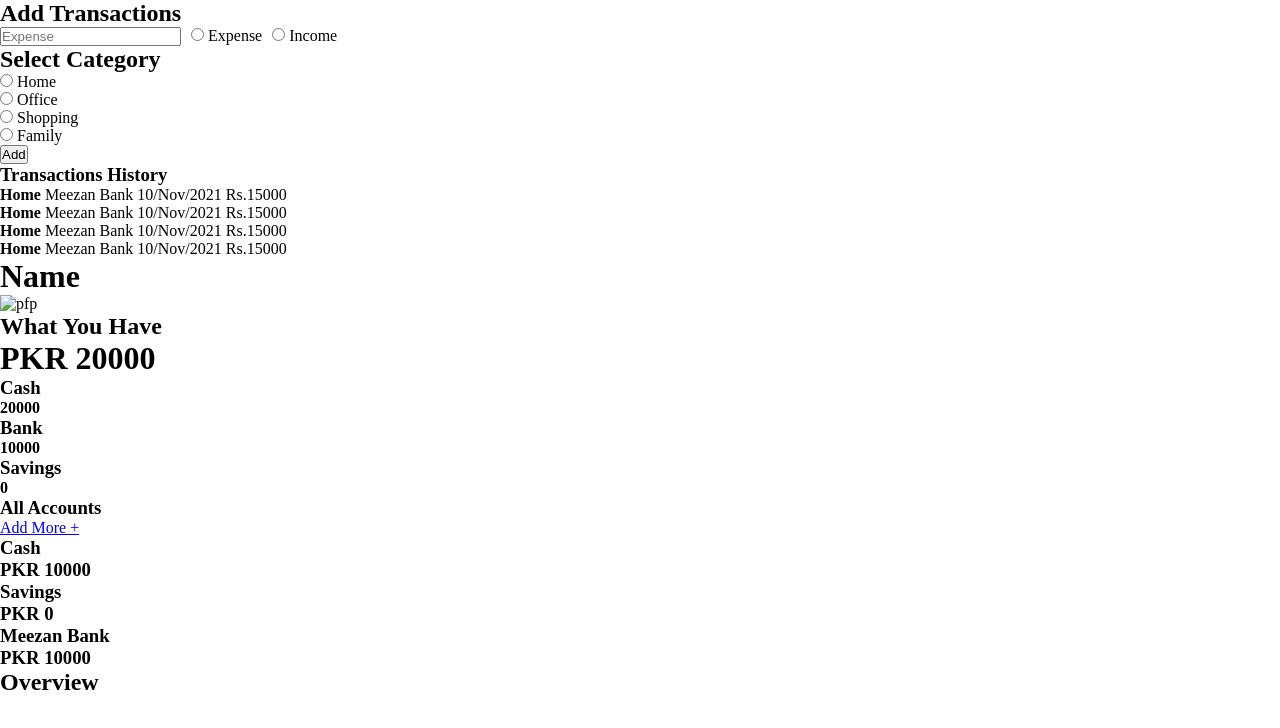
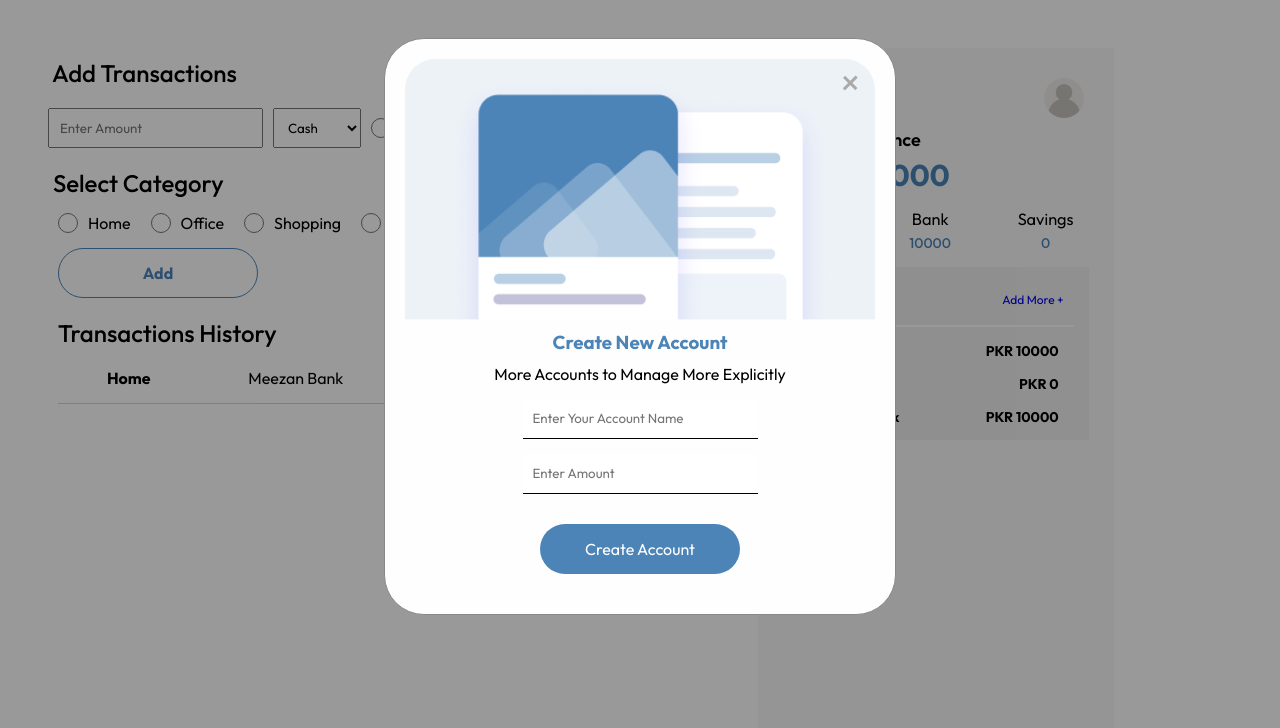
Before and after one commit to YarooqH/ExpenseTracker, a website built with Vite: page src/views/Dashboard.html in a window 1280 px wide. Both pictures are taken after a click on the link "Add More +". Built offline with nearby package versions, Linux system fonts and the light colour scheme; some packages are replaced by stand-ins of ours.

Commit message:
db connected

```diff
--- a/src/controllers/firebaseInit.js
+++ b/src/controllers/firebaseInit.js
@@ -19,5 +19,5 @@ const firebaseConfig = {
 // Initialize Firebase
 const app = initializeApp(firebaseConfig);
 
-export default app;
+export {app};
 // const analytics = getAnalytics(app);
--- a/src/controllers/main.js
+++ b/src/controllers/main.js
@@ -1,3 +1,3 @@
-import { getAuth, createUserWithEmailAndPassword } from "firebase/auth";
+import { staticUserEmail } from './authSignIn'
 
-const auth = getAuth();
+console.log(staticUserEmail);
--- a/src/styles/dashboard.css
+++ b/src/styles/dashboard.css
@@ -2,9 +2,298 @@
     padding: 0;
     margin: 0;
     box-sizing: border-box;
+    font-family: 'Outfit', sans-serif;
 }
 
 .transaction-input > form {
     display: flex;
     gap: 10px;
+    height: 50px;
+    /* justify-content: center; */
+    align-items: center;
 }
+
+.transaction-input {
+    height: 70px;
+}
+
+.transaction-input > h2 {
+    margin-left: 4px;
+}
+
+.category {
+    margin: 5px;
+}
+
+.category > form {
+    display: flex;
+    gap: 10px   ;
+    margin: 5px;
+}
+
+button{
+    cursor: pointer;
+    margin: 10px;
+    background-color: #ffffff;
+    height: 50px;
+    border-radius: 50px;
+    border: 1px solid #4C84B8;
+    color: #4C84B8;
+    font-size: 16px;
+    width: 200px;
+    font-weight: 700;
+}
+
+button:hover {
+    color: #ffffff;
+    background-color: #4C84B8;
+}
+
+.history {
+    margin: 10px;
+}
+
+ul {
+    display: flex;
+    justify-content: space-around;
+}
+
+ul > li {
+    padding-bottom: 15px;
+    list-style: none;
+}
+
+ul {
+    border-bottom: 1px solid #D3D3D3;
+}
+
+body {
+    display: flex;
+    padding: 3rem;
+    height: 100vh;
+    width: 100%;
+}
+
+.left {
+    width: 60%;
+}
+
+.right {
+    background-color: #F8F8F8;
+    /* padding-right: ; */
+    padding: 20px;
+    width: 30%;
+}
+
+.nav > img {
+    width: 40px;
+}
+
+.details > h2 {
+    font-weight: 600;
+    font-size: 18px;
+}
+
+.details > h1 {
+    color: #4C84B8;
+    font-size: 30px;
+}
+
+.nav {
+    display: flex;
+    justify-content: space-between;
+    align-items: center;
+    text-align: right;
+}
+
+.nav >  h3 {
+    font-size: 18px;
+    font-weight: 700;
+}
+
+.mini-details {
+    display: flex;
+    justify-content: space-between;
+}
+
+.mini-details > div {
+    font-size: 14px;
+    font-weight: 400;
+    text-align: center;
+}
+
+.mini-details > div > h3 {
+    font-weight: 400;
+}
+
+.mini-details > div > h4 {
+    color: #4C84B8;
+    font-weight: 500;
+}
+
+.heading {
+    display: flex;
+    justify-content: space-between;
+}
+
+.heading > a {
+    text-decoration: none;
+}
+
+.accounts {
+    background-color: #EFEFEF;
+    padding: 10px;
+    font-size: 12px;
+    text-align: left;
+}
+
+.accounts > div {
+    padding: 5px;
+}
+
+.body {
+    border-top: 2px solid #ffffff;
+    max-height: 100px;
+    overflow-y: scroll;
+}
+
+.sub-body {
+    display: flex;
+    justify-content: space-between;
+}
+
+.right * {
+    margin: 5px;
+}
+
+.chart-container {
+    margin-top: 10px;
+}
+
+input[type="radio"]{
+    height: 20px;
+    width: 20px;
+    border: 1px solid #4C84B8;
+    cursor: pointer;
+    /* -webkit-appearance: none; */
+}
+
+input[type="text"], .transaction-input > form > select {
+    height: 40px;
+    padding: 10px;
+    /* box-shadow: 0px 6px 22px 0px #ffffff ; */
+}
+
+.transaction-input > h2 {
+    font-weight: 500;
+    font-size: 24px;
+}
+
+.left * {
+    margin-top: 10px;
+}
+
+.category {
+    margin-top: 40px;
+}
+
+.category > h2 {
+    font-weight: 500;
+    font-size: 24px;
+}
+
+.history > h3 {
+    font-weight: 500;
+    font-size: 24px;
+}
+
+/* The Modal (background) */
+.modal {
+    display: none;
+    position: fixed; /* Stay in place */
+    z-index: 1; /* Sit on top */
+    left: 0;
+    top: 0;
+    width: 100%; /* Full width */
+    height: 100%; /* Full height */
+    overflow: auto; /* Enable scroll if needed */
+    background-color: rgb(0,0,0); /* Fallback color */
+    background-color: rgba(0,0,0,0.4); /* Black w/ opacity */
+    /* border-radius: 30px; */
+  }
+
+  /* Modal Content/Box */
+  .modal-content {
+    border-radius: 40px;
+    position: relative;
+    display: flex;
+    flex-direction: column;
+    gap: 10px;
+    text-align: center;
+    background-color: #fefefe;
+    margin: 3% auto; /* 15% from the top and centered */
+    padding: 20px;
+    border: 1px solid #888;
+    width: 40%; /* Could be more or less, depending on screen size */
+  }
+
+  .modal-input > form {
+    display: flex;
+    justify-content: center;
+    align-items: center;
+    flex-direction: column;
+    /* width: 100%; */
+    gap: 10px;
+  }
+
+  .modal-content > h3 {
+    color: #4C84B8;
+  }
+
+  input[type=button]{
+    cursor: pointer;
+    margin: 20px 0 20px 0;
+    background-color: #4C84B8;
+    height: 50px;
+    border-radius: 50px;
+    border: none;
+    color: #ffffff;
+    font-size: 16px;
+    width: 200px;
+  }
+
+  input[type=button]:hover {
+    background-color: #67a2da;
+  }
+
+  .modal-input > form > input[type="text"], .modal-input > form > input[type="number"] {
+    border: none;
+    border-bottom: 1px solid black;
+    height: 40px;
+    margin-top: 5px;
+    width: 50%;
+  }
+
+  .modal-input > form > input[type="number"] {
+    padding: 10px;
+  }
+
+
+
+  /* The Close Button */
+  .close {
+    position: absolute;
+    top: 20px;
+    right: 35px;
+    color: #aaa;
+    /* float: right; */
+    font-size: 36px;
+    /* font-weight: bold; */
+  }
+
+  .close:hover,
+  .close:focus {
+    color: black;
+    text-decoration: none;
+    cursor: pointer;
+  }
--- a/src/views/Dashboard.html
+++ b/src/views/Dashboard.html
@@ -4,8 +4,11 @@
     <meta charset="UTF-8">
     <meta http-equiv="X-UA-Compatible" content="IE=edge">
     <meta name="viewport" content="width=device-width, initial-scale=1.0">
+    <link rel="preconnect" href="https://fonts.googleapis.com">
+    <link rel="preconnect" href="https://fonts.gstatic.com" crossorigin>
+    <link href="https://fonts.googleapis.com/css2?family=Outfit:wght@400;500;600;700&display=swap" rel="stylesheet">
     <link rel="stylesheet" href="../styles/dashboard.css">
-    <script defer src="../controllers/dashboard.js"></script>
+    <script deferc type="module" src="../controllers/dashboard.js"></script>
     <title>Expense Dashboard</title>
 </head>
 <body>
@@ -13,15 +16,21 @@
         <div class="transaction-input">
             <h2>Add Transactions</h2>
             <form action="">
-                <input placeholder="Expense" type="text" name="transaction" id="transaction">
-                <div class="expense">
-                    <input type="radio" id="expense" name="type" value="Expense">
-                    <label for="expense">Expense</label><br>
-                </div>
-                <div class="income">
-                    <input type="radio" id="income" name="type" value="Income">
-                    <label for="income">Income</label><br>
-                </div>
+                <input placeholder="Enter Amount" type="text" name="transaction" id="transaction">
+                <select name="method" id="transaction">
+                    <option value="cash">Cash</option>
+                    <option value="saving">Savings</option>
+                </select>
+                <input type="radio" name="payment" id="card">
+                <label for="card">
+                    <img src="../assets/Income.png" alt="income">
+                    <span>Savings</span>
+                </label>
+                <input type="radio" name="payment" id="cash">
+                <label for="cash">
+                    <img src="../assets/Expense.png" alt="income">
+                    <span>Cash</span>
+                </label>
             </form>
         </div>
         <div class="category">
@@ -41,20 +50,20 @@
         <div class="history">
             <h3>Transactions History</h3>
             <ul>
-                <li> <strong>Home</strong>  Meezan Bank  10/Nov/2021  Rs.15000</li>
-                <li> <strong>Home</strong>  Meezan Bank  10/Nov/2021  Rs.15000</li>
-                <li> <strong>Home</strong>  Meezan Bank  10/Nov/2021  Rs.15000</li>
-                <li> <strong>Home</strong>  Meezan Bank  10/Nov/2021  Rs.15000</li>
+                <li> <strong>Home</strong> </li>
+                <li> Meezan Bank </li>
+                <li> 10/Nov/2021 </li>
+                <li> Rs. 15000 </li>
             </ul>
         </div>
     </div>
     <div class="right">
         <div class="nav">
-            <h1>Name</h1>
-            <img src="#" alt="pfp">
+            <h3>Name</h3>
+            <img src="../assets/user.png" alt="pfp">
         </div>
         <div class="details">
-            <h2>What You Have</h2>
+            <h2>Current Balance</h2>
             <h1>PKR 20000</h1>
             <div class="mini-details">
                 <div class="cash">
@@ -74,7 +83,7 @@
         <div class="accounts">
             <div class="heading">
                 <h3>All Accounts</h3>
-                <a href="#">Add More +</a>
+                <a id="myBtn" href="#">Add More +</a>
             </div>
             <div class="body">
                 <div class="sub-body">
@@ -96,5 +105,21 @@
             <div class="chart"></div>
         </div>
     </div>
+    <div id="myModal" class="modal">
+        <div class="modal-content">
+            <span class="close">&times;</span>
+            <img src="../assets/modal.png" alt="modal">
+            <h3>Create New Account</h3>
+            <p>More Accounts to Manage More Explicitly</p>
+            <div class="modal-input">
+                <form action="">
+                    <input type="text" placeholder="Enter Your Account Name" name="account-name" id="account-name">
+                    <input type="number" placeholder="Enter Amount" name="account-amount" id="account-amount">
+                    <input type="button" value="Create Account">
+                </form>
+            </div>
+
+        </div>
+      </div>
 </body>
 </html>
```
Also changed, not shown: src/controllers/authSignIn.js (+3 -4 lines), src/controllers/authSignUp.js (+16 -3 lines), src/views/Modal.html (added, +12 -0 lines), src/assets/Expense.png (added), src/assets/Income.png (added), src/assets/modal.png (added), src/assets/user.png (added).
